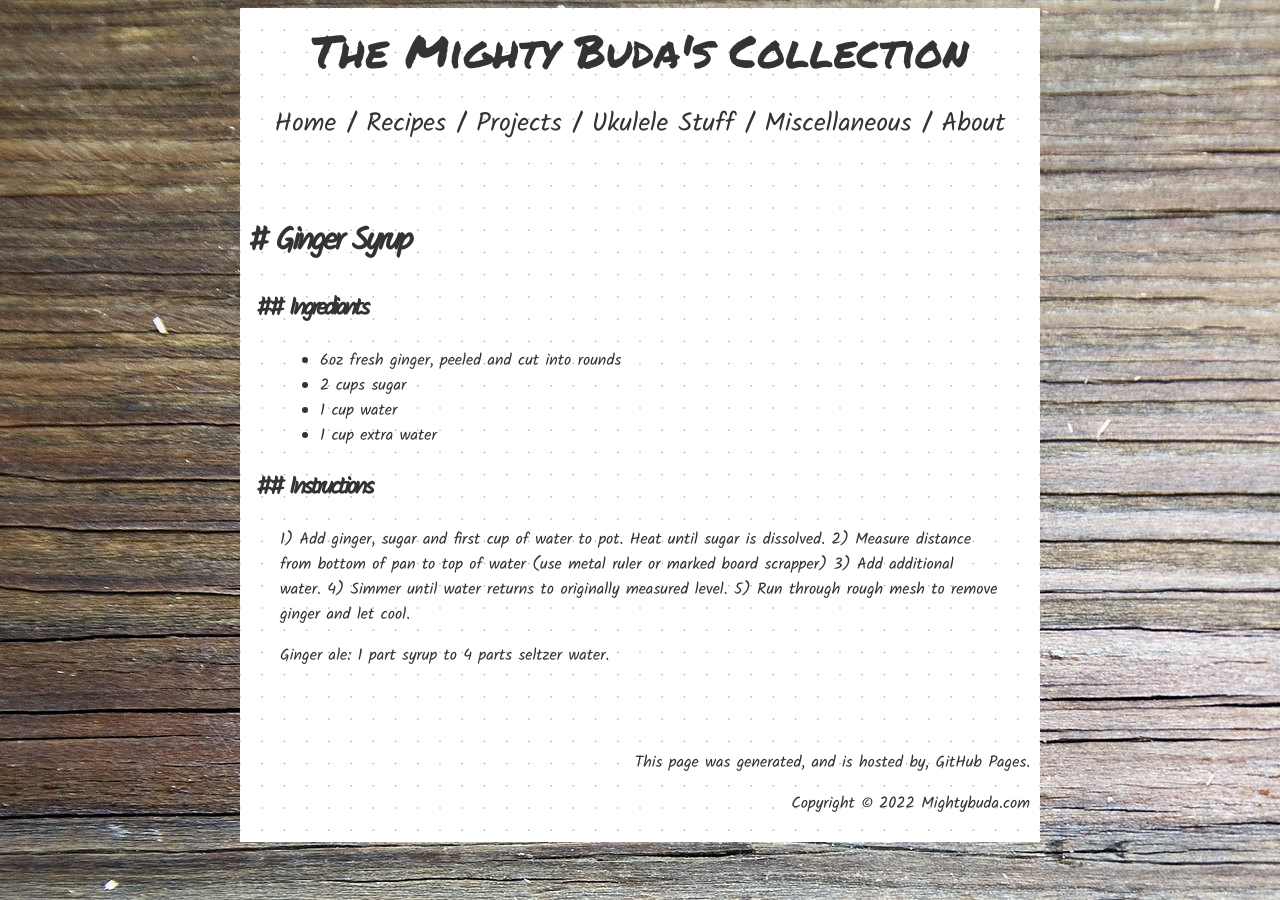
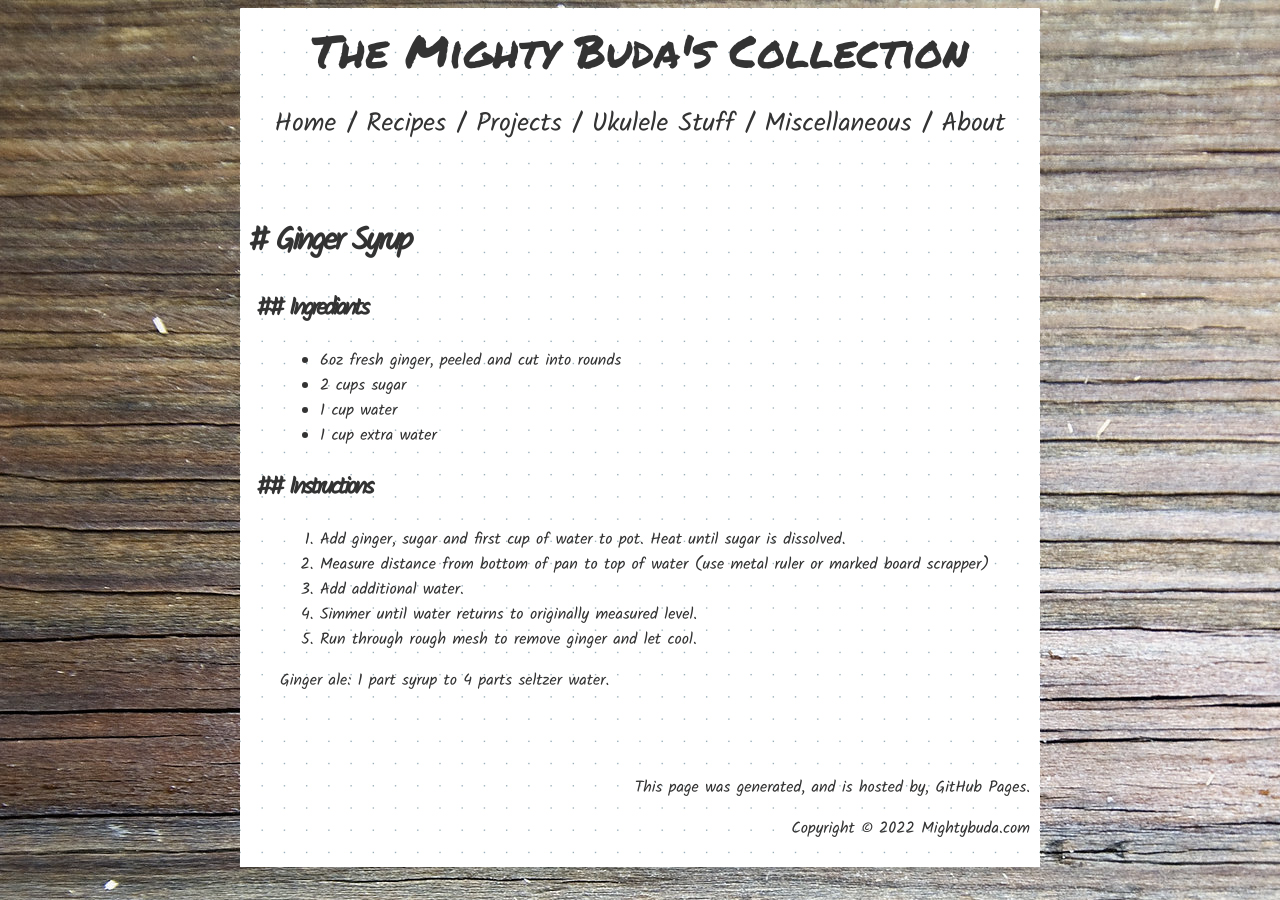
Before and after one commit to thebuda/thebuda.github.io, a Jekyll site: the page built from _recipes/Ginger_syrup.md, in a window 1280 px wide. Built offline with Jekyll 4.4.1, drawn with Linux system fonts in a browser that asks for light colours; comment, search, counter and statistics services are not loaded.

Commit message:
Update Ginger_syrup.md

```diff
--- a/_recipes/Ginger_syrup.md
+++ b/_recipes/Ginger_syrup.md
@@ -16,10 +16,10 @@ low_carb: no
 
 ## Instructions
 
-1) Add ginger, sugar and first cup of water to pot. Heat until sugar is dissolved.
-2) Measure distance from bottom of pan to top of water (use metal ruler or marked board scrapper)
-3) Add additional water.
-4) Simmer until water returns to originally measured level.
-5) Run through rough mesh to remove ginger and let cool.
+1. Add ginger, sugar and first cup of water to pot. Heat until sugar is dissolved.
+2. Measure distance from bottom of pan to top of water (use metal ruler or marked board scrapper)
+3. Add additional water.
+4. Simmer until water returns to originally measured level.
+5. Run through rough mesh to remove ginger and let cool.
 
 Ginger ale: 1 part syrup to 4 parts seltzer water.
```
